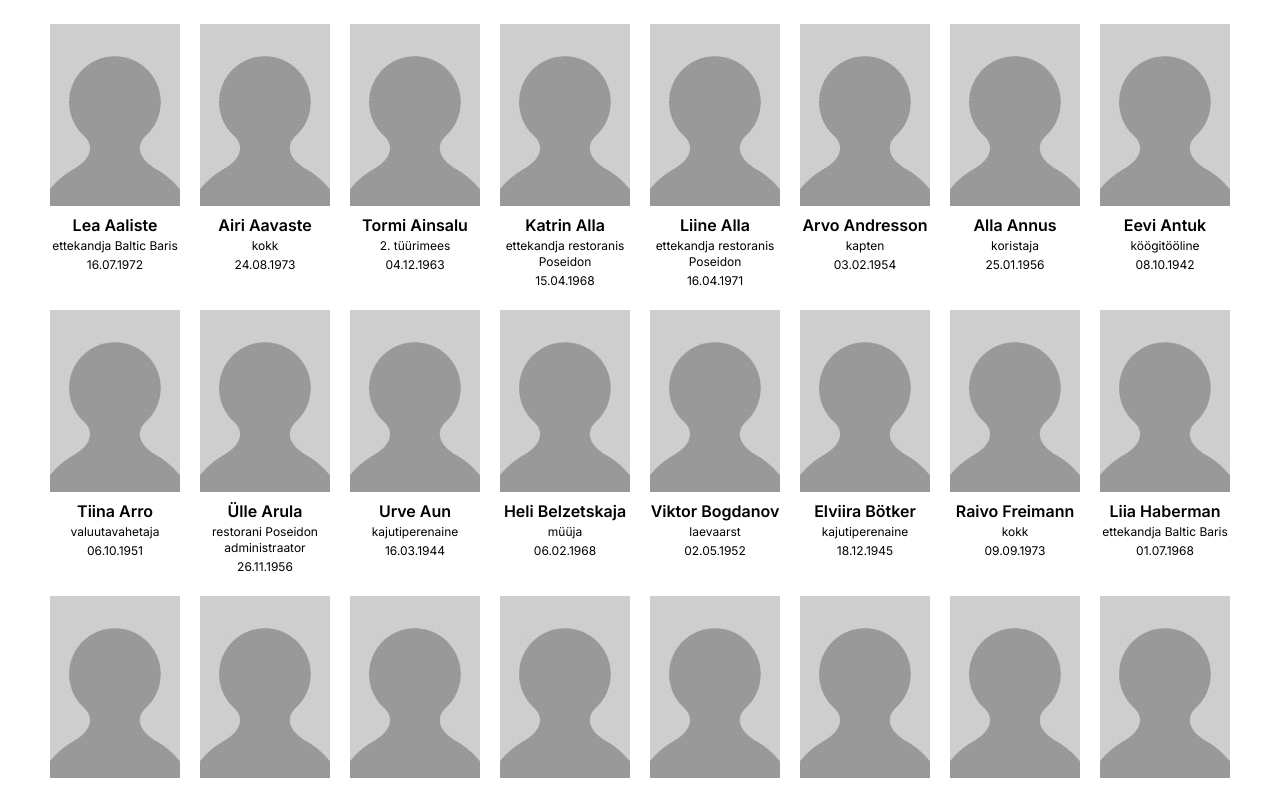
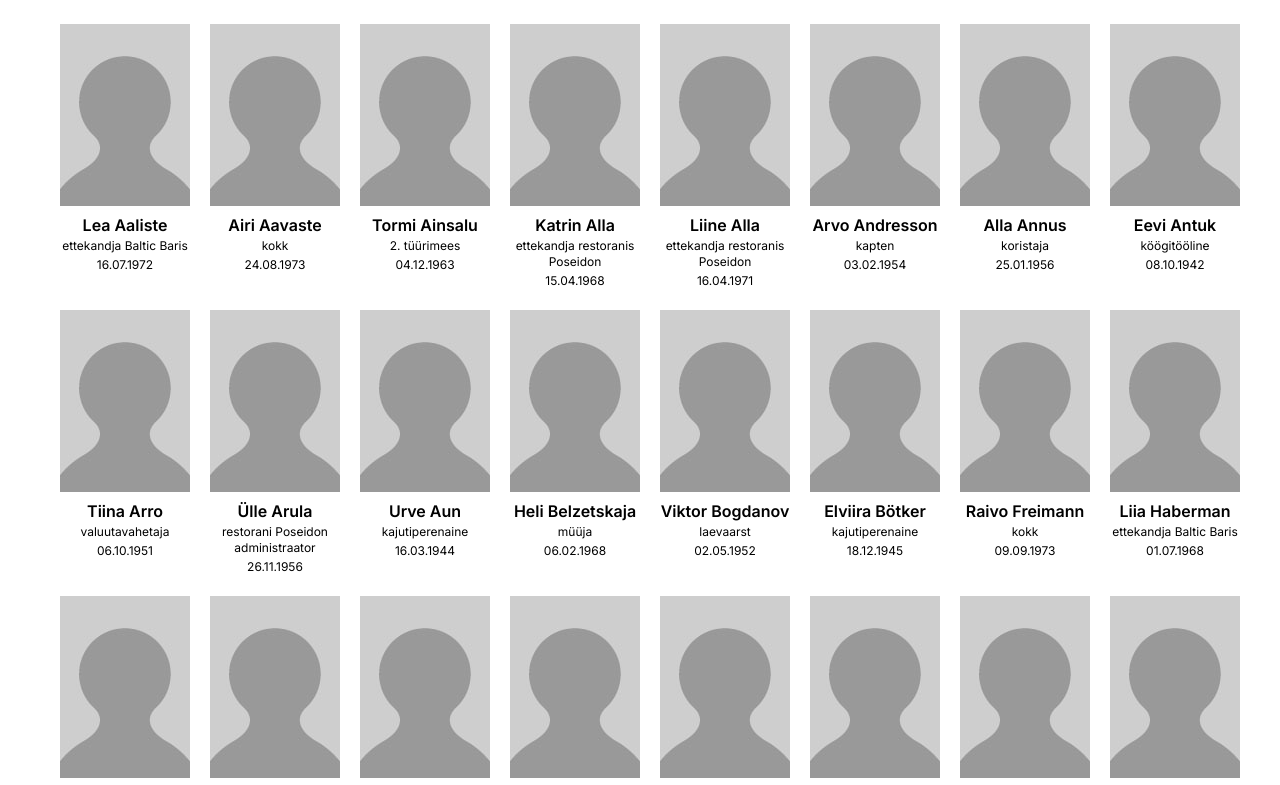
Before and after one commit to anatoom/anatoom.github.io, a plain HTML site: page estonia_html/index.html in a window 1280 px wide. Shown: the part 168-953 px from the top of the page. Drawn offline with nearby package versions, Linux system fonts and the light colour scheme.

Commit message:
Add files via upload

```diff
--- a/estonia_html/style.css
+++ b/estonia_html/style.css
@@ -1,5 +1,7 @@
-
-
+body {
+  padding-left: 20px;
+  box-sizing: border-box;
+}
 
 p {
 
```
